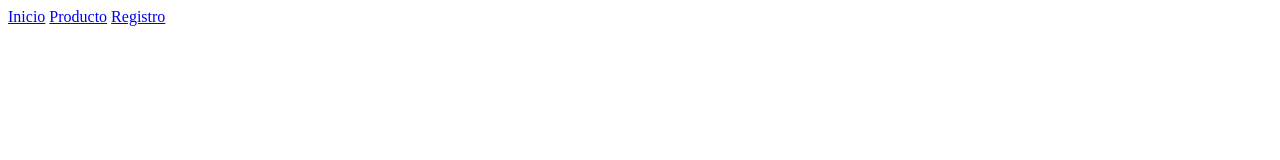
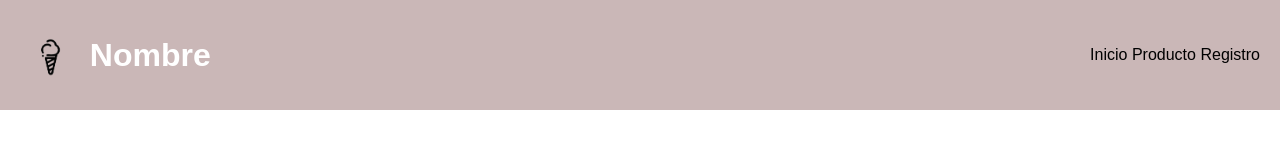
Before and after one commit to Aroarr05/WEB, a plain HTML site: page Heladeria/html/registro.html in a window 1280 px wide. Drawn offline with Linux system fonts and the light colour scheme.

Commit message:
header hecho

```diff
--- a/Heladeria/estilos/estilos.css
+++ b/Heladeria/estilos/estilos.css
@@ -0,0 +1,34 @@
+body{
+    margin: 0;
+    padding: 0;
+    font-family: Arial, Helvetica, sans-serif;
+    font-size: 1em;
+    line-height: 1.5em;
+}
+
+/*---------------Header------------*/
+
+.logo{
+    display: flex;
+    align-items: center;
+}
+
+.logo img{
+    height: 50px;
+    margin-right: 10px;
+}
+
+header {
+    display: flex;
+    height: 70px;
+    justify-content: space-between;
+    padding: 20px;
+    background-color: #cab7b7;
+    color: #fff;
+    align-items: center;
+}
+
+a{
+    text-decoration: none;
+    color: black;
+}
--- a/Heladeria/html/registro.html
+++ b/Heladeria/html/registro.html
@@ -3,13 +3,24 @@
 <head>
     <meta charset="UTF-8">
     <meta name="viewport" content="width=device-width, initial-scale=1.0">
+    <link rel="stylesheet" href="/Heladeria/estilos/estilos.css">
     <title>Heladeria</title>
 </head>
 <body>
-    <nav>
-        <a href="inicio.html#">Inicio</a>
-        <a href="productos.html#">Producto</a>
-        <a href="registro.html#">Registro</a>
-    </nav>
+    <!----HEADER---->
+    <header>
+        <div class="logo">
+            <img src="/Heladeria/imgenes/logo/logo-sin-fondo.png" alt="logo de la heladeria" />
+            <h1>Nombre</h1>
+        </div>
+        <nav>
+            <a href="inicio.html#">Inicio</a>
+            <a href="productos.html#">Producto</a>
+            <a href="registro.html#">Registro</a>
+        </nav>
+    </header>
+    <footer>
+
+    </footer>
 </body>
 </html>
```
Also changed, not shown: Heladeria/html/inicio.html (+22 -5 lines), Heladeria/html/productos.html (+13 -5 lines), Heladeria/imgenes/logo/logo-sin-fondo.png (added), Heladeria/imgenes/logo/logo.png (added), 1 other file.
